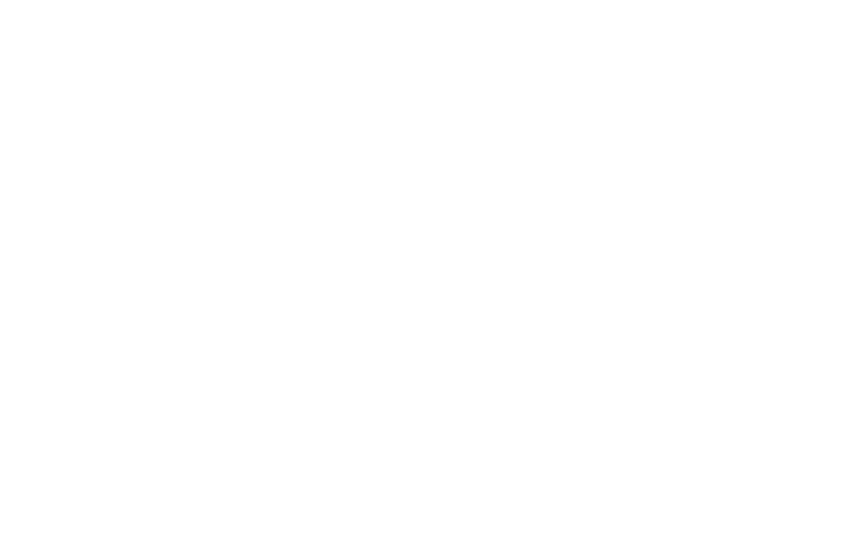
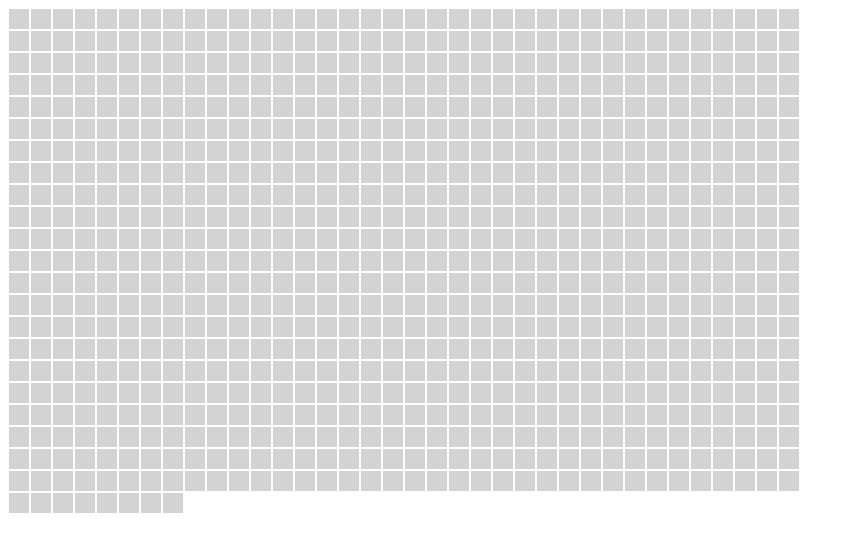
Before and after one commit to acciojob/Color-board-vishalpawar132, a website: page main.html in a window 1280 px wide. Shown: the whole page, without its empty margins (0-853 px from the left). Drawn offline with Linux system fonts and the light colour scheme.

Commit message:
created a submission

```diff
--- a/main.html
+++ b/main.html
@@ -7,10 +7,15 @@
 </head>
 
 <body>
+	<div class="container">
+    <!-- Boxes will be generated dynamically -->
+  </div>
+
 	<!-- the entire body must be written by student -->
     <script type="text/javascript" src="./script.js">
 </script>
 
 </body>
 
+
 </html>
--- a/script.js
+++ b/script.js
@@ -1 +1,22 @@
 //your JS code here. If required.
+const container = document.querySelector(".container");
+
+    // Generate 800 boxes
+    for (let i = 0; i < 800; i++) {
+      const box = document.createElement("div");
+      box.classList.add("square");
+
+      // Change background color on hover
+      box.addEventListener("mouseenter", function() {
+        box.style.backgroundColor = "blue";
+      });
+
+      // Transition back to original color after 1 second
+      box.addEventListener("mouseleave", function() {
+        setTimeout(function() {
+          box.style.backgroundColor = "lightgray";
+        }, 1000);
+      });
+
+      container.appendChild(box);
+    }
--- a/styles.css
+++ b/styles.css
@@ -1 +1,14 @@
 /*  your css code here. If applicable */
+ .container {
+      display: flex;
+      flex-wrap: wrap;
+      width: 800px;
+    }
+
+    .square {
+      width: 20px;
+      height: 20px;
+      background-color: lightgray;
+      margin: 1px;
+      transition: background-color 1s ease;
+    }
```
